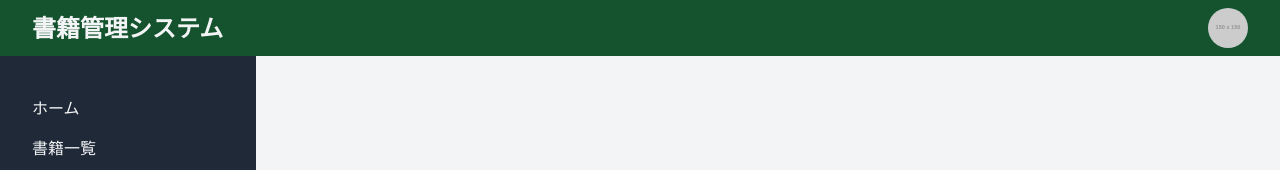
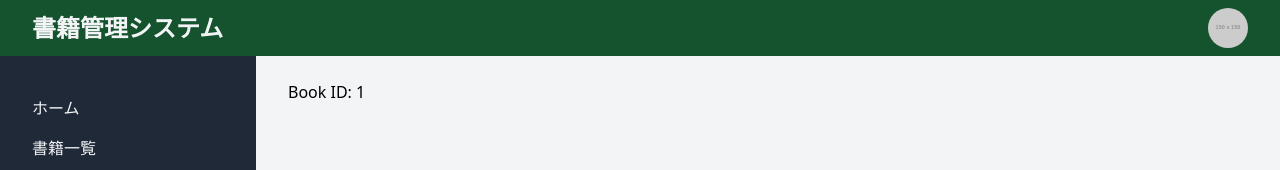
Before and after one commit to say-ya-sigma/manage-books-frontend, a Nuxt app: page /books/1 in a window 1280 px wide. Shown: the top 170 px of the page. Built offline with nearby package versions, Linux system fonts and the light colour scheme.

Commit message:
add book detail page

```diff
--- /dev/null
+++ b/pages/books/[bookId].vue
@@ -0,0 +1,5 @@
+<template>
+  <div>
+    <h1>Book ID: {{ $route.params.bookId }}</h1>
+  </div>
+</template>
```
